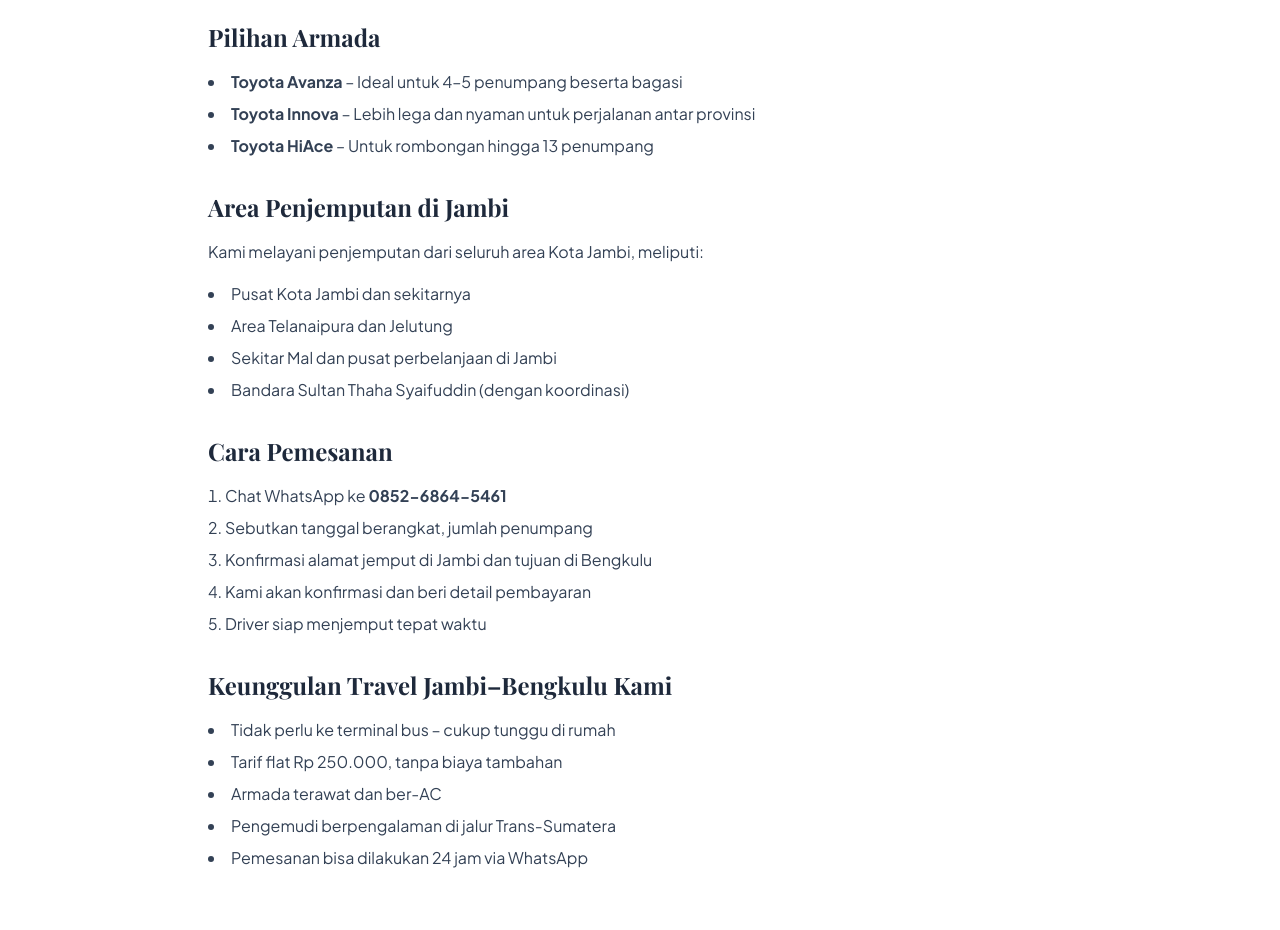
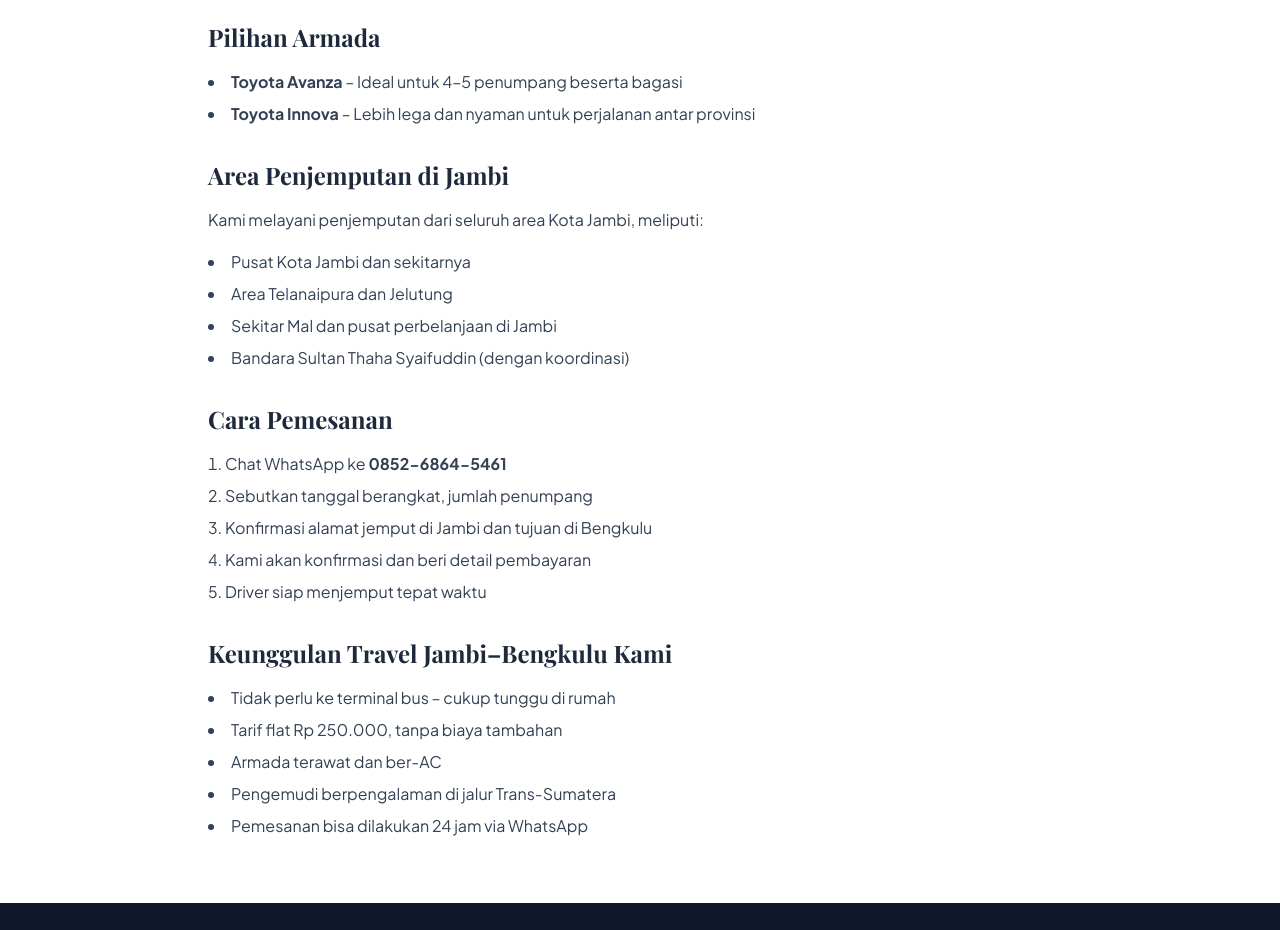
Before and after one commit to aspanrio-stack/Travel-bengkulu-V6, a Next.js app: page /travel-jambi-bengkulu in a window 1280 px wide. Shown: the part 1100-2030 px from the top of the page. Built offline with nearby package versions, Linux system fonts and the light colour scheme.

Commit message:
Update page.tsx

```diff
--- a/src/app/travel-jambi-bengkulu/page.tsx
+++ b/src/app/travel-jambi-bengkulu/page.tsx
@@ -62,7 +62,7 @@ export default function TravelJambiBengkulu() {
       <ul>
         <li><strong>Toyota Avanza</strong> – Ideal untuk 4–5 penumpang beserta bagasi</li>
         <li><strong>Toyota Innova</strong> – Lebih lega dan nyaman untuk perjalanan antar provinsi</li>
-        <li><strong>Toyota HiAce</strong> – Untuk rombongan hingga 13 penumpang</li>
+
       </ul>
 
       <h2>Area Penjemputan di Jambi</h2>
```
